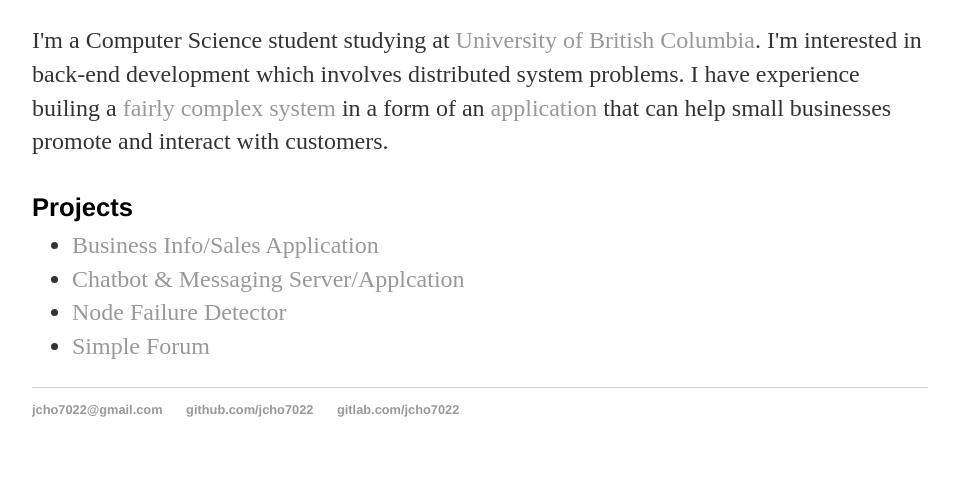
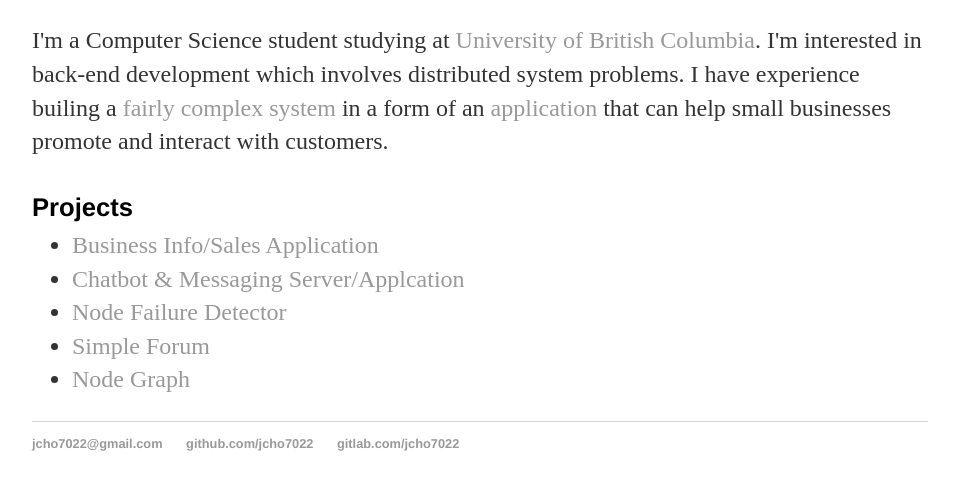
Before and after one commit to jcho7022/jcho7022.github.io, a Jekyll site: the page built from index.html, in a window 1280 px wide, cut to the strip 467-990 px from the top of the page. Shown: the top 490 px of the strip, without its empty margins (160-1119 px from the left). Built offline with Jekyll 4.4.1, drawn with Linux system fonts in a browser that asks for light colours.

Commit message:
Update index.html

```diff
--- a/index.html
+++ b/index.html
@@ -19,5 +19,6 @@ title: About James Cho
  		<li> <a href="/projects/chatbot" title="Chatbot & Client App">Chatbot & Messaging Server/Applcation</a></li>
   		<li> <a href="/projects/fd" title="Failure Detector">Node Failure Detector</a></li>
   		<li> <a href="/projects/forum" title="Simple Forum">Simple Forum</a></li>
+		<li> <a href="/nodeGraph" title="Node Graph">Node Graph</a></li>
 	</ul>
 </div>
```
